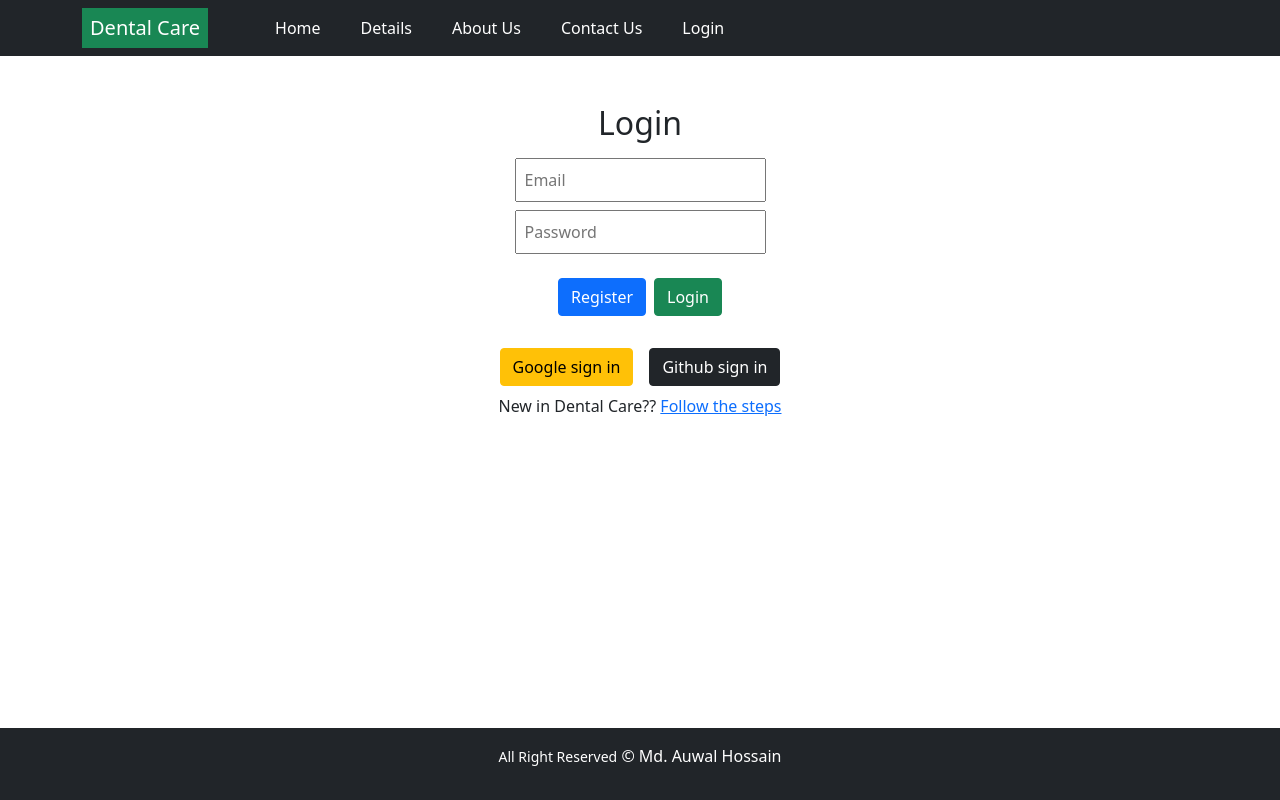
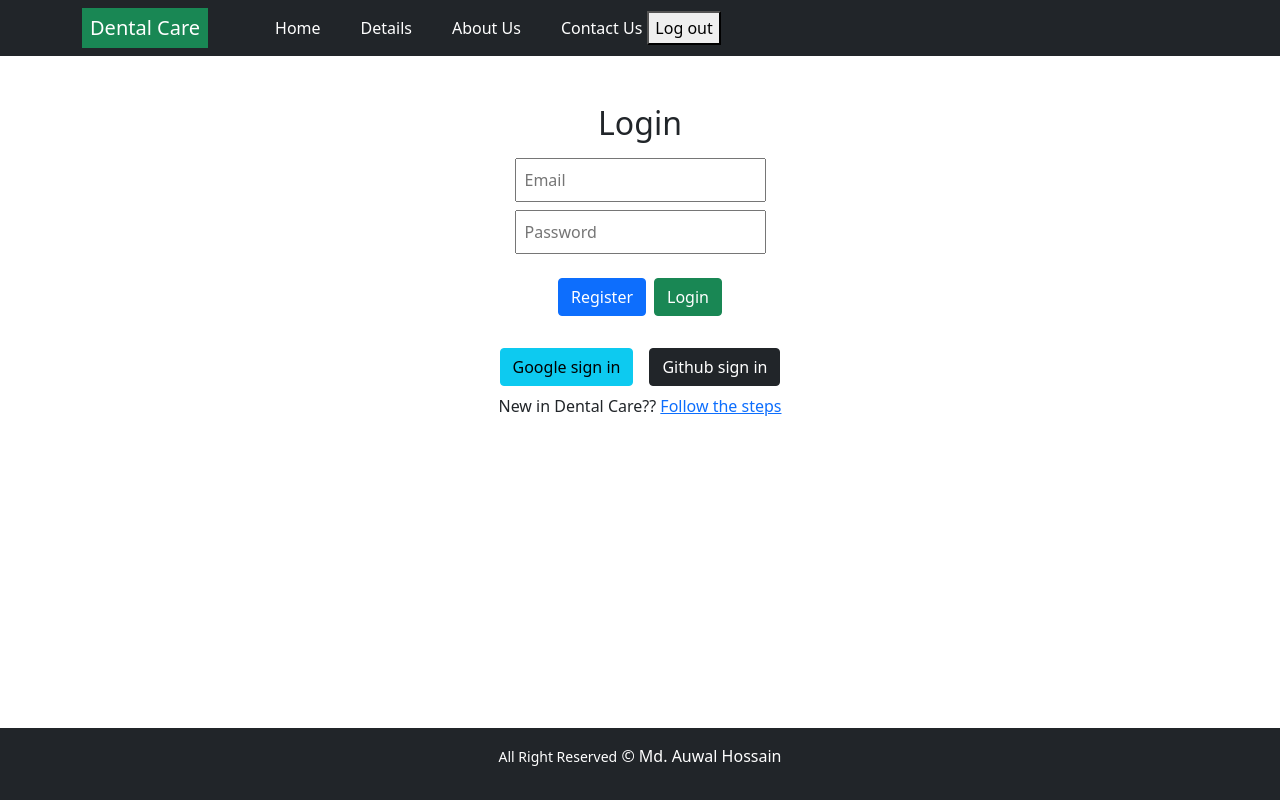
Before and after one commit to mdauwalhossain/dantal-care, a React (Create React App) app: page /login in a window 1280 px wide. Built offline with nearby package versions, Linux system fonts and the light colour scheme; no server answers.

Commit message:
log out button

```diff
--- a/src/App.js
+++ b/src/App.js
@@ -10,6 +10,7 @@ import ContactUs from './Pages/ContactUs/Contact';
 import initializeAuthentication from './Firebase/firebase.init';
 import Login from './Login/Login';
 import Register from './Pages/Register/Register';
+import AuthProvider from './Context/AuthProvider';
 
 
 initializeAuthentication();
@@ -17,7 +18,7 @@ initializeAuthentication();
 function App() {
   return (
     <div className="App">
-      <Router>
+     <Router>
         <Header></Header>
 
           <Switch>
--- /dev/null
+++ b/src/Context/AuthProvider.js
@@ -0,0 +1,17 @@
+import React, { createContext } from 'react';
+import useFirebase from '../hooks/useFirebase';
+
+
+export const AuthContext = createContext();
+
+
+const AuthProvider = ({children}) => {
+    const allContexts = useFirebase();
+    return (
+        <AuthContext.Provider value={allContexts}>
+            {children}
+        </AuthContext.Provider>
+    );
+};
+
+export default AuthProvider;
--- a/src/Login/Login.js
+++ b/src/Login/Login.js
@@ -1,36 +1,13 @@
-import React, { useState } from "react";
+// import React, { useState } from "react";
 import { Link } from "react-router-dom";
+// import useAuth from "../hooks/useAuth";
+import useFirebase from "../hooks/useFirebase";
 
 
  const Login = () => {
-//   const {
-//     handleGoogleLogin,
-//     user,
-    // handleGithubLogin,
-//     handleUserRegister,
-//     handleUserLogin,
-//   } = useFirebase();
-
-  // const [email, setEmail] = useState("");
-  // const [password, setPassword] = useState("");
-
-  // const hanldeEmail = (e) => {
-  //   setEmail(e.target.value);
-  // };
-  // const hanldePassword = (e) => {
-  //   setPassword(e.target.value);
-  //  };
-
-  // console.log(email, password);
-
-  // const handleRegister = () => {
-  //   handleUserRegister(email, password);
-  // };
-
-  // const handleLogin = () => {
-  //   handleUserLogin(email, password);
-  // };
-
+  //  const { signInUsingGoogle} = useAuth();
+  const { signInUsingGoogle} = useFirebase();
+  // const {out, setOut} = useState();
   return (
     <div className="">
       <div className=" ">
@@ -40,14 +17,12 @@ import { Link } from "react-router-dom";
             <div className="form-input mt-5">
             <h2>Login</h2>
               <input
-                // onChange={hanldeEmail}
                 className="mt-2 p-2"
                 type="email"
                 placeholder="Email"
               />
               <br />
               <input
-                // onChange={hanldePassword}
                 className="mt-2 p-2"
                 type="password"
                 placeholder="Password"
@@ -55,7 +30,6 @@ import { Link } from "react-router-dom";
               <br />
               <div className="login-regiater-btn mt-4">
                 <button
-                  // onClick={handleRegister}
                   className="btn btn-primary me-1"
                 >
                   Register
@@ -67,8 +41,8 @@ import { Link } from "react-router-dom";
             </div>
             <div className="login-btn mt-4">
               <button
-                // onClick={handleGoogleLogin}
-                className="btn btn-warning m-2"
+                onClick={signInUsingGoogle}
+                className="btn btn-info m-2"
               >
                 Google sign in
               </button>
--- a/src/Pages/Header/Header.js
+++ b/src/Pages/Header/Header.js
@@ -1,9 +1,14 @@
 import React from 'react';
-import { Carousel, Container, Nav, Navbar } from 'react-bootstrap';
+import {  Container, Nav, Navbar } from 'react-bootstrap';
 import { NavLink } from 'react-router-dom';
+// import useAuth from '../../hooks/useAuth';
+import useFirebase from '../../hooks/useFirebase';
 import './Header.css'
 
 const Header = () => {
+    const {user, logOut} =useFirebase();
+    // const {user, logOut} = useAuth();
+
     return (
         <div className="menu-bar">
              <Navbar bg="dark" variant="dark">
@@ -14,7 +19,15 @@ const Header = () => {
                     <NavLink to="/details" style={{ textDecoration: 'none', color:"white" }}>Details</NavLink>
                     <NavLink to="/about" style={{ textDecoration: 'none', color:"white" }}>About Us</NavLink>
                     <NavLink to="/contact" style={{ textDecoration: 'none', color:"white",  }}>Contact Us</NavLink>
-                    <NavLink to="/login" style={{ textDecoration: 'none', color:"white",  }}>Login</NavLink>
+
+
+                  {
+                  user?
+                  <button onClick={logOut}>Log out</button>
+                  :
+                  <NavLink to="/login" style={{ textDecoration: 'none', color:"white",  }}>Login</NavLink>}
+
+                   <span style={{color:'goldenrod', padding: '5px'}}>{user.displayName}</span>
                 </Nav>
                 </Container>
             </Navbar>
--- /dev/null
+++ b/src/hooks/useAuth.js
@@ -0,0 +1,9 @@
+import { useContext } from "react"
+import { AuthContext } from "../Context/AuthProvider"
+
+const useAuth = () =>{
+    return useContext(AuthContext);
+
+}
+
+export default useAuth;
--- /dev/null
+++ b/src/hooks/useFirebase.js
@@ -0,0 +1,46 @@
+import { getAuth, signInWithPopup, GoogleAuthProvider, onAuthStateChanged, signOut } from "firebase/auth";
+import { useEffect, useState } from "react"
+import initializeAuthentication from "../Firebase/firebase.init";
+
+initializeAuthentication();
+
+const useFirebase = () =>{
+    const [user, setUser] = useState({});
+
+    const auth = getAuth();
+    const googleProvider = new GoogleAuthProvider();
+
+    const signInUsingGoogle = () =>{
+        signInWithPopup(auth, googleProvider)
+        .then(result => {
+            console.log(result.user);
+        })
+    }
+
+    const logOut = () =>{
+        signOut(auth)
+        .then(() =>{
+            setUser({})
+        })
+    }
+// observer
+    useEffect(()=>{
+        onAuthStateChanged(auth, (user) => {
+            if (user) {
+
+              setUser(user)
+
+            }
+          });
+    },[])
+
+    return{
+        user,
+        signInUsingGoogle,
+        logOut
+
+    }
+
+}
+
+export default useFirebase;
```
